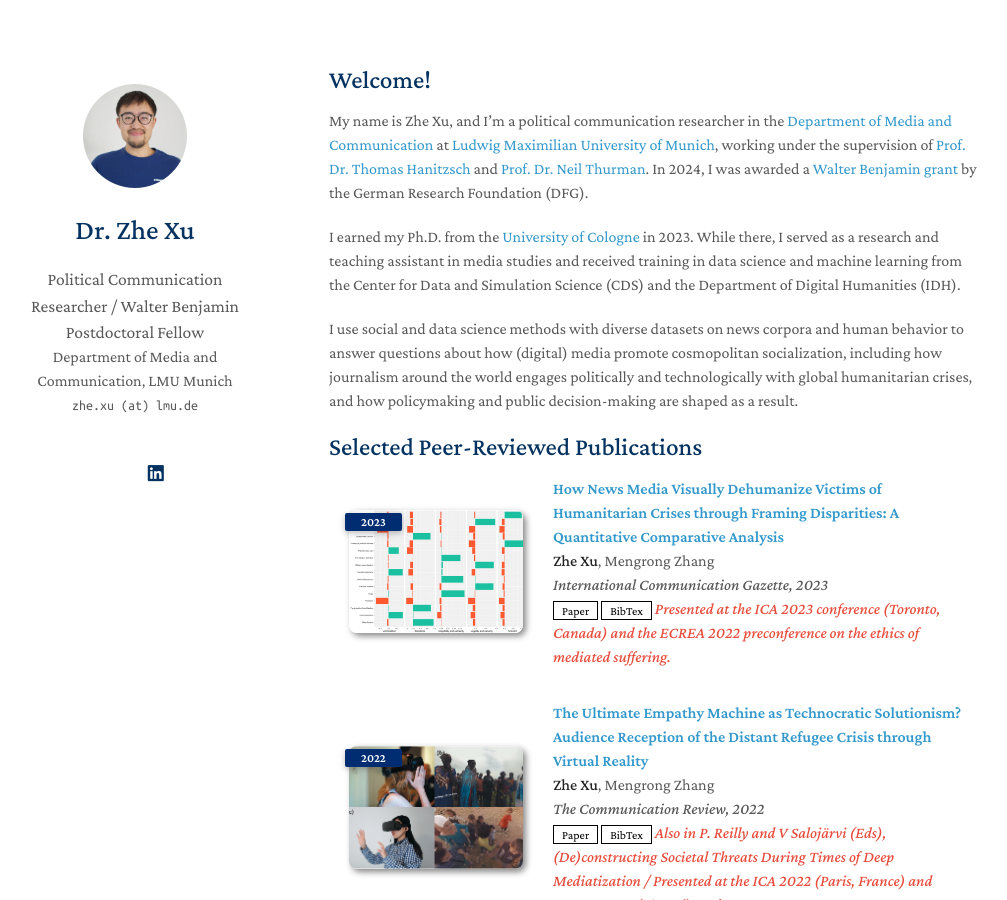
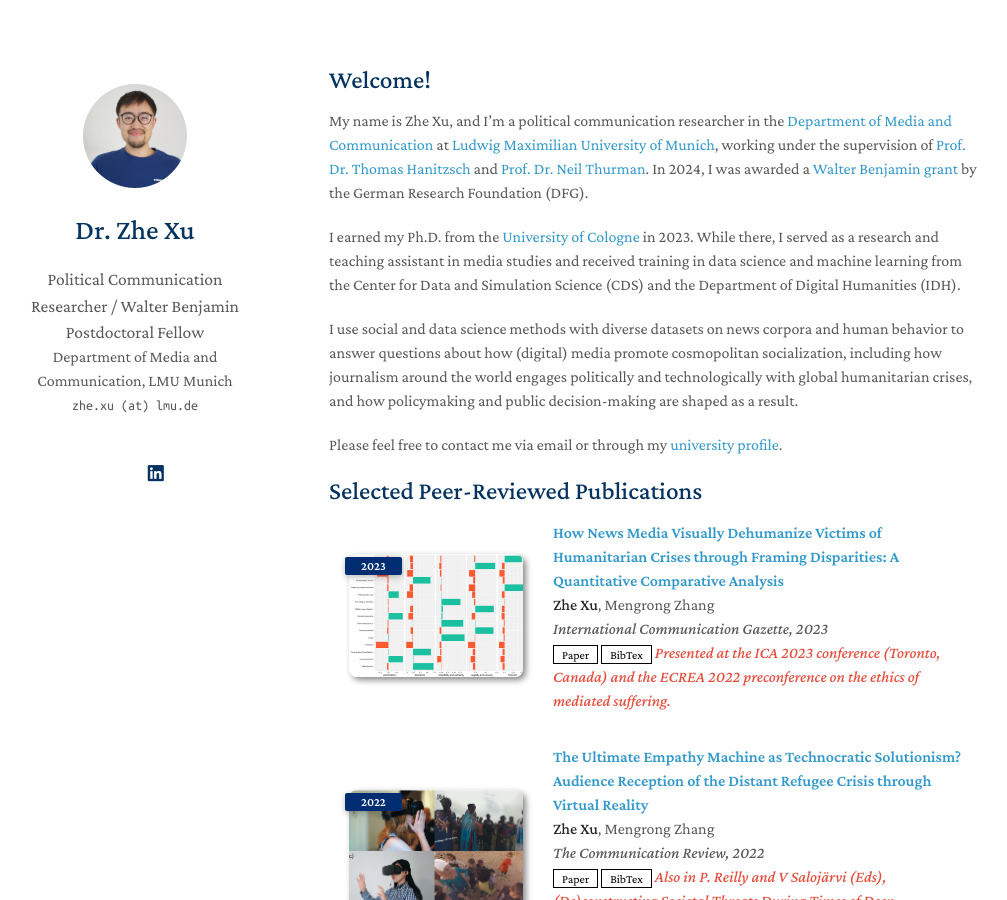
Before and after one commit to zhexuphd/home, a Jekyll site: the page built from index.md, in a window 1280 px wide and 900 px high. Shown: the whole window, without its empty margins (141-1148 px from the left). Built offline with Jekyll 4.4.1, drawn with Linux system fonts in a browser that asks for light colours; a style sheet for code colours, icons or effects is not loaded; our own code applies the rules of GitHub Pages for plain Markdown files.

Commit message:
Update index.md

```diff
--- a/index.md
+++ b/index.md
@@ -10,6 +10,8 @@ I earned my Ph.D. from the [University of Cologne](https://www.uni-koeln.de/en/)
 
 I use social and data science methods with diverse datasets on news corpora and human behavior to answer questions about how (digital) media promote cosmopolitan socialization, including how journalism around the world engages politically and technologically with global humanitarian crises, and how policymaking and public decision-making are shaped as a result.
 
+Please feel free to contact me via email or through my [university profile](https://www.ifkw.uni-muenchen.de/organisation/personen/mitarbeiter/xu_zhe/index.html).
+
 {% include_relative _includes/publications.md %}
 
 ## University Teaching & Supervision
```
